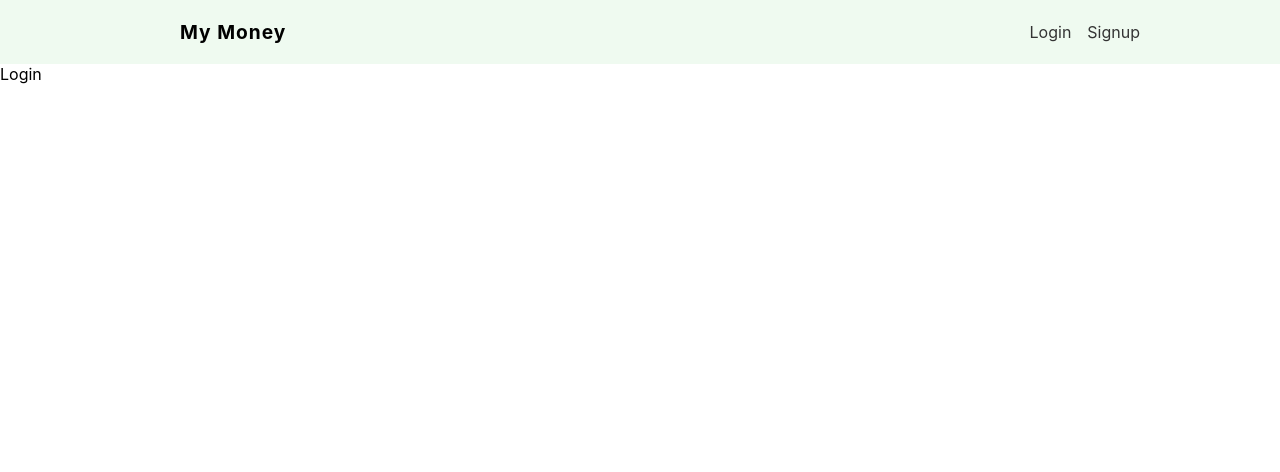
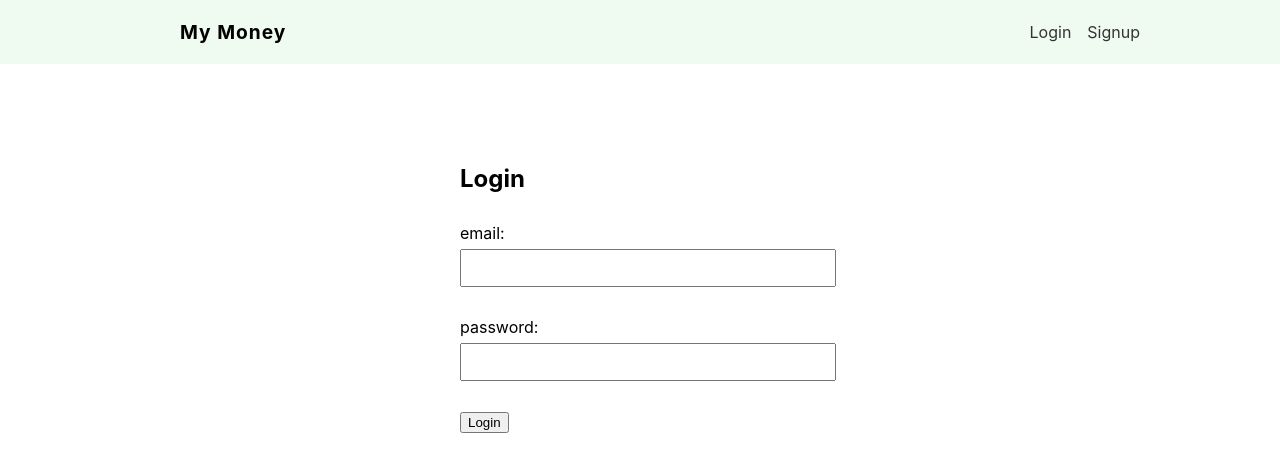
Before and after one commit to mckennamm/my-money-project, a React (Create React App) app: page /login in a window 1280 px wide. Shown: the top 472 px of the page. Built offline with nearby package versions, Linux system fonts and the light colour scheme.

Commit message:
Added form and state to Login.js

```diff
--- a/src/pages/login/Login.js
+++ b/src/pages/login/Login.js
@@ -1,10 +1,33 @@
 //imports
+import { useState } from 'react';
+
+//styles
 import styles from './Login.module.css';
 
 export default function Login() {
+    const [email, setEmail] = useState('');
+    const [password, setPassword] = useState('');
+
     return (
-        <div>
-            Login
-        </div>
+        <form className={styles['login-form']}>
+            <h2>Login</h2>
+            <label>
+                <span>email:</span>
+                <input
+                    type="email"
+                    onChange={(e) => setEmail(e.target.value)}
+                    value={email}
+                />
+            </label>
+
+            <label>
+                <span>password:</span>
+                <input
+                    type="password"
+                />
+            </label>
+            <button className="btn">Login</button>
+
+        </form>
     )
 }
```
